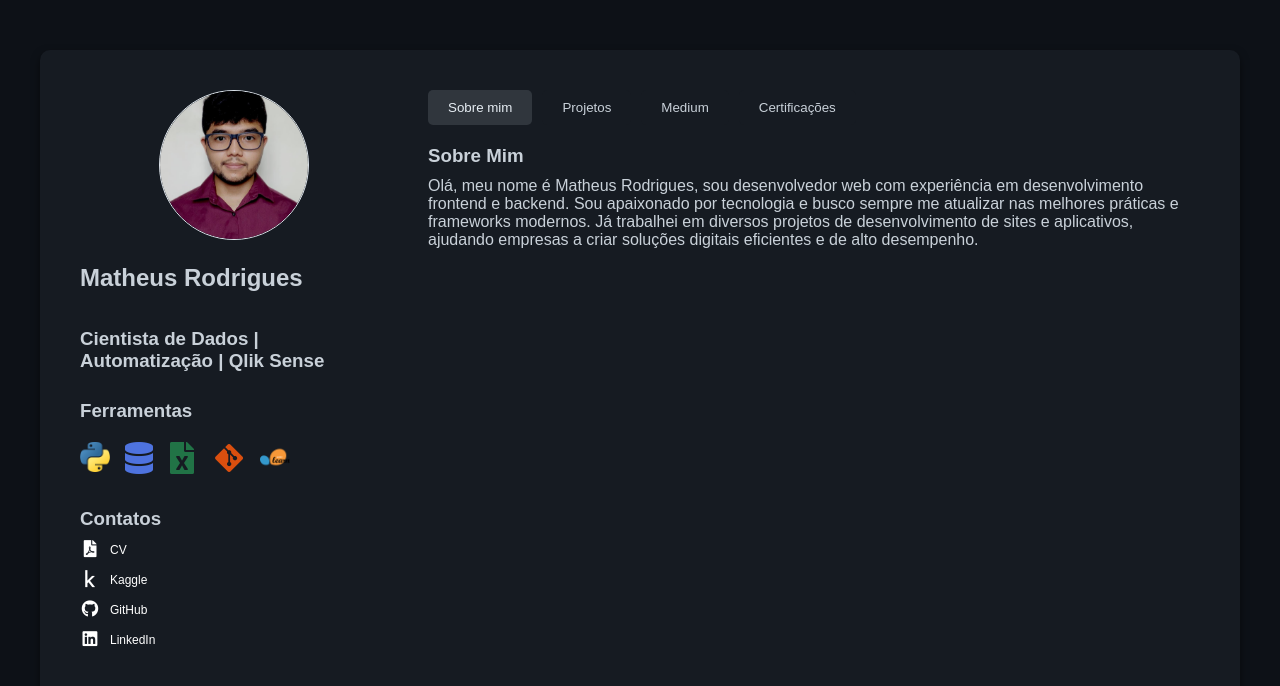
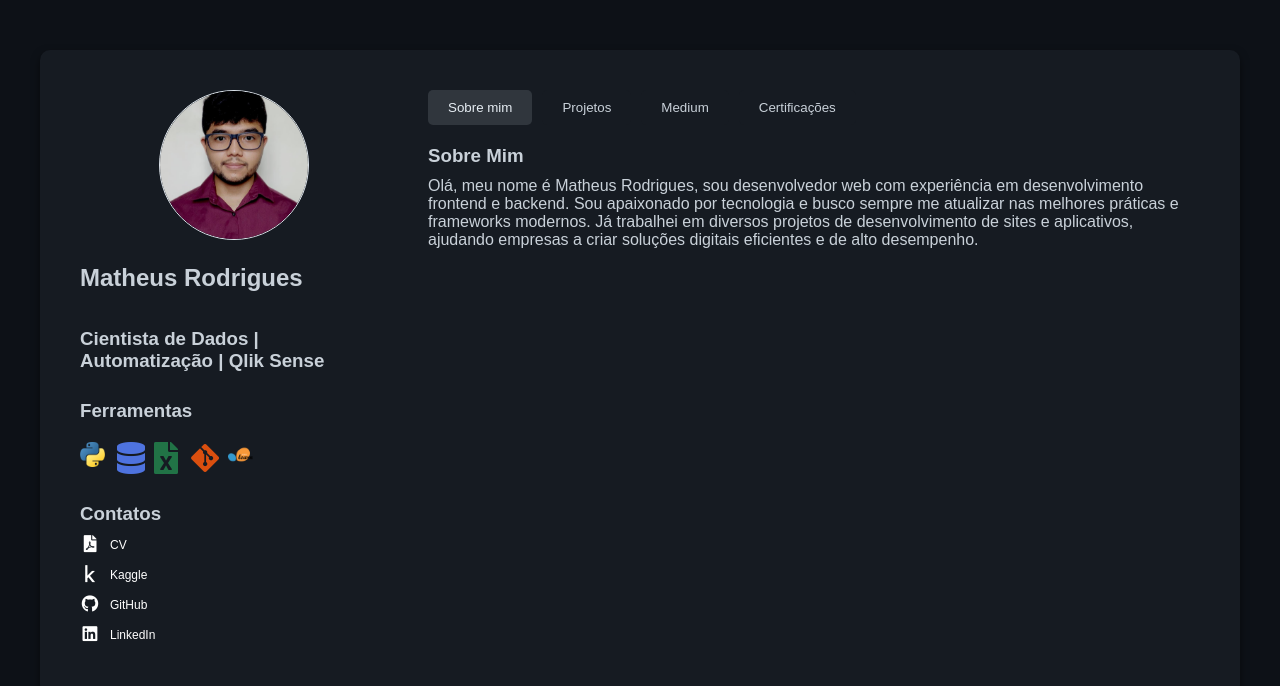
Before and after one commit to Mat004/official_portfolio, a plain HTML site: page index.html in a window 1280 px wide. Drawn offline with Linux system fonts and the light colour scheme.

Commit message:
Ajustado tamanho dos icones

```diff
--- a/index.html
+++ b/index.html
@@ -22,7 +22,7 @@
                 <h3>Ferramentas</h3>
                 <div class="tools">
                     <!-- Python em azul e amarelo -->
-                    <img src="img/python.png" alt="Python" width="28" height="28">
+                    <img src="img/python.png" alt="Python" width="30" height="30">
 
                     <!-- SQL (base de dados) em cinza -->
                     <i class="fas fa-database fa-2x" style="color: #4e73df;"></i>
--- a/style.css
+++ b/style.css
@@ -260,14 +260,14 @@ ul li {
 /* Estilos gerais para alinhar os ícones */
 .tools {
     display: flex;
-    gap: 15px; /* Espaçamento entre os ícones */
+    gap: 12px; /* Espaçamento entre os ícones */
     align-items: center; /* Alinha verticalmente ao centro */
 }
 
 /* Ajustes para ícones Font Awesome e imagens */
 .tools img, .tools i {
-    width: 30px; /* Tamanho padrão consistente para ícones */
-    height: 30px;
+    width: 25px; /* Tamanho padrão consistente para ícones */
+    height: 25px;
     display: block; /* Garante que eles se comportem de maneira consistente */
     margin: 0; /* Remove qualquer espaçamento extra */
 }
```
